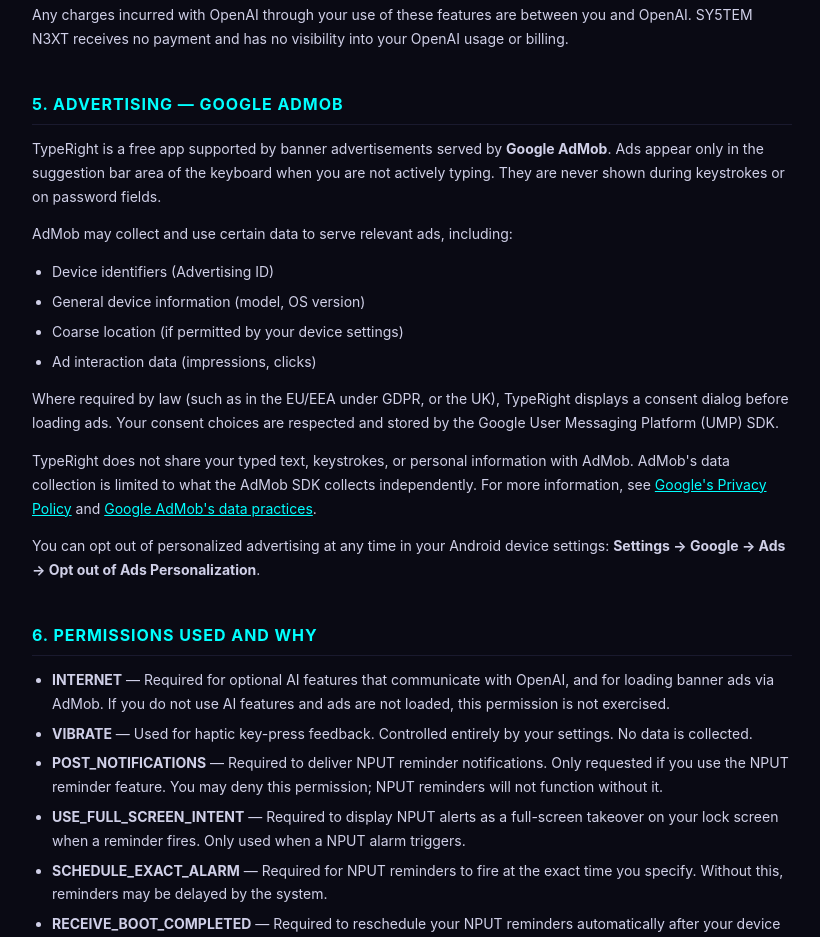
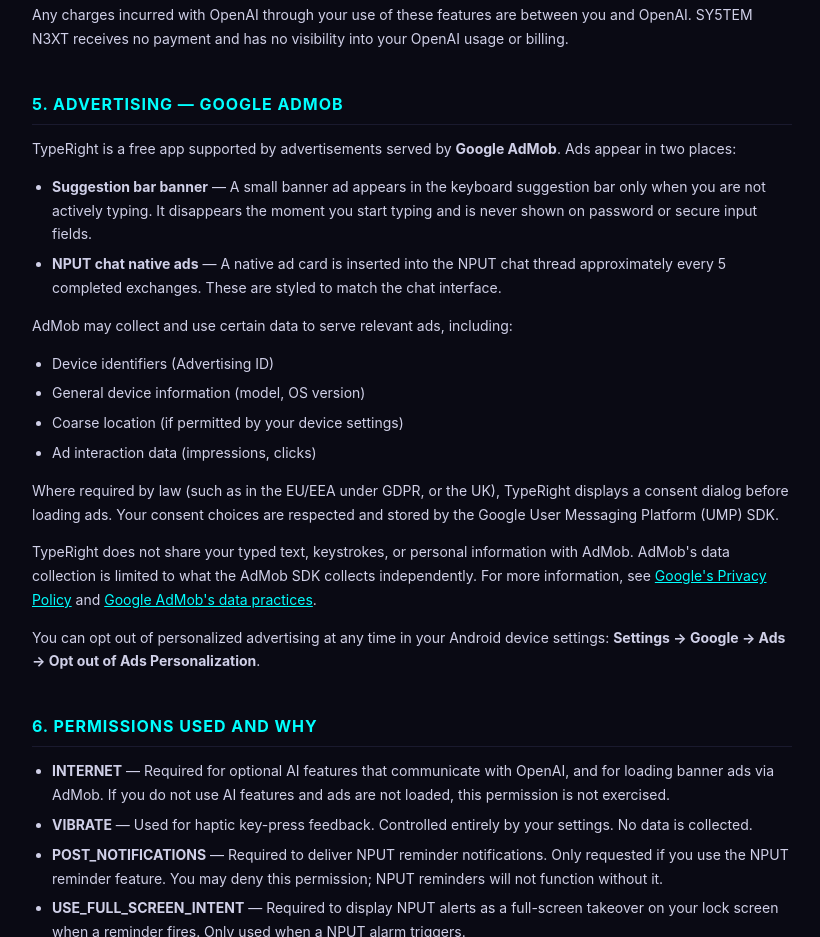
Before and after one commit to sy5temn3xt/typeright-privacy, a plain HTML site: page index.html in a window 1280 px wide. Shown: the part 2157-3094 px from the top of the page, without its empty margins (228-1048 px from the left). Drawn offline with Linux system fonts and the light colour scheme.

Commit message:
Disclose NPUT chat native ads in privacy policy

```diff
--- a/index.html
+++ b/index.html
@@ -174,10 +174,20 @@
 
   <h2>5. ADVERTISING — GOOGLE ADMOB</h2>
   <p>
-    TypeRight is a free app supported by banner advertisements served by
-    <strong>Google AdMob</strong>. Ads appear only in the suggestion bar area of the keyboard
-    when you are not actively typing. They are never shown during keystrokes or on password fields.
+    TypeRight is a free app supported by advertisements served by
+    <strong>Google AdMob</strong>. Ads appear in two places:
   </p>
+  <ul>
+    <li>
+      <strong>Suggestion bar banner</strong> — A small banner ad appears in the keyboard suggestion bar
+      only when you are not actively typing. It disappears the moment you start typing and is never
+      shown on password or secure input fields.
+    </li>
+    <li>
+      <strong>NPUT chat native ads</strong> — A native ad card is inserted into the NPUT chat thread
+      approximately every 5 completed exchanges. These are styled to match the chat interface.
+    </li>
+  </ul>
   <p>
     AdMob may collect and use certain data to serve relevant ads, including:
   </p>
```
